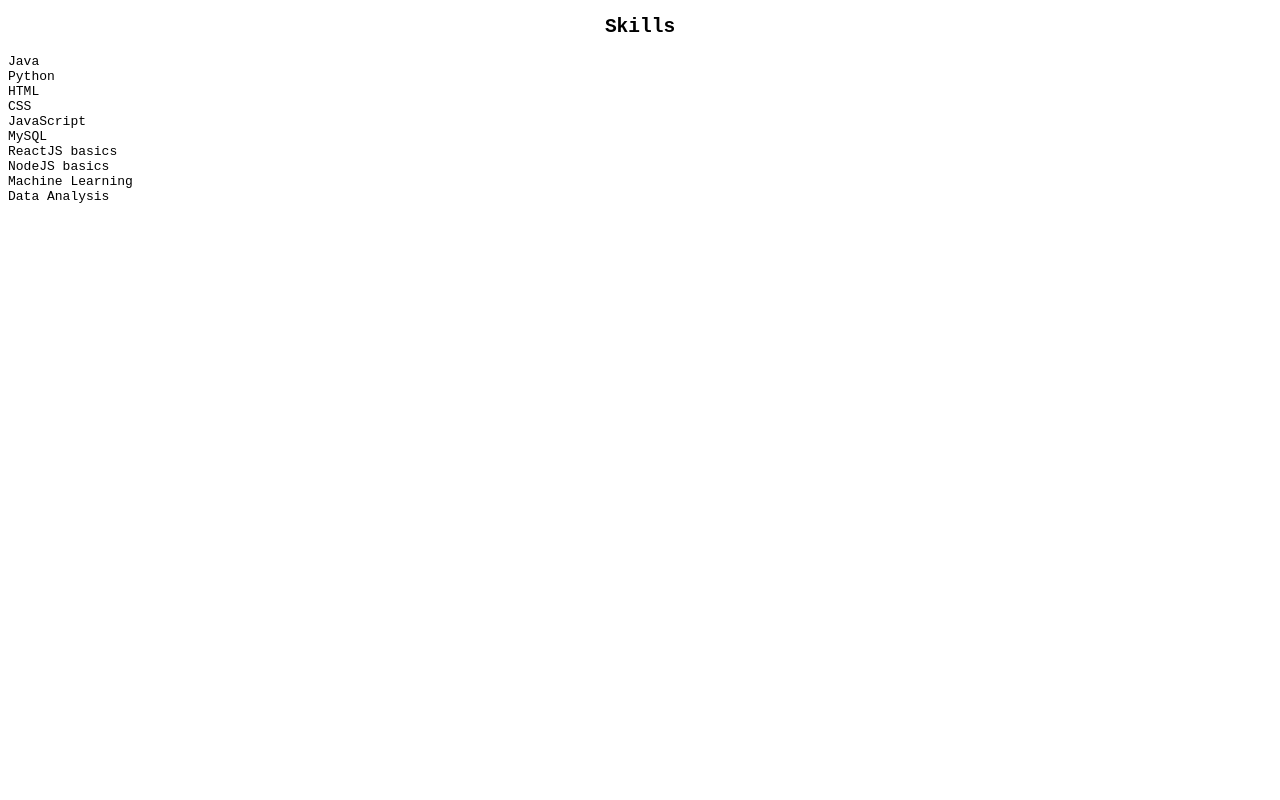
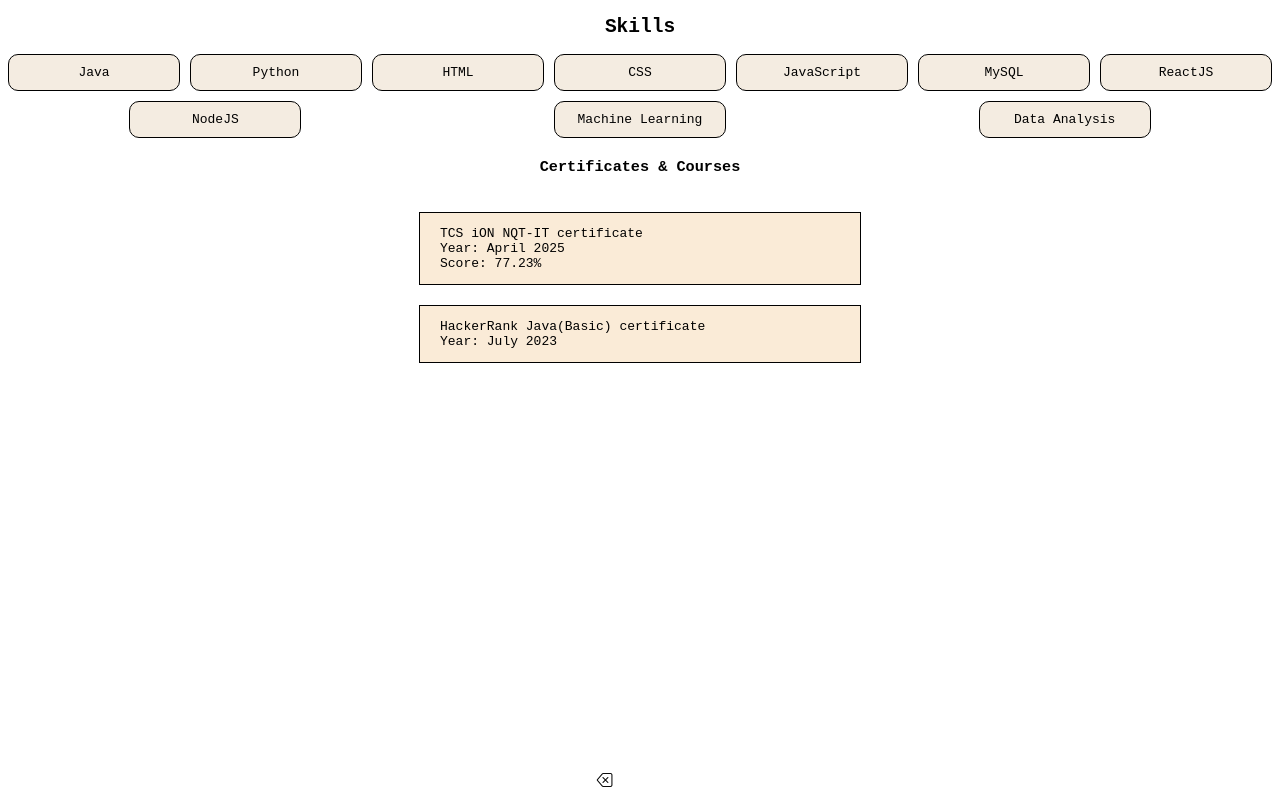
Before and after one commit to anushree1125/Personal-Website, a plain HTML site: page Pages/skills.html in a window 1280 px wide. Drawn offline with nearby package versions, Linux system fonts and the light colour scheme.

Commit message:
added skills page and changed stylesheet

```diff
--- a/Pages/skills.html
+++ b/Pages/skills.html
@@ -5,6 +5,11 @@
     <meta name="viewport" content="width=device-width, initial-scale=1.0" />
     <title>Skills</title>
     <link rel="stylesheet" href="../stylesheets/skills.css" />
+    <link rel="stylesheet" href="../stylesheets/backBtn.css" />
+    <link
+      rel="stylesheet"
+      href="https://cdn.jsdelivr.net/npm/bootstrap-icons@1.13.1/font/bootstrap-icons.min.css"
+    />
   </head>
   <body>
     <h2>Skills</h2>
@@ -15,10 +20,30 @@
       <div class="card">CSS</div>
       <div class="card">JavaScript</div>
       <div class="card">MySQL</div>
-      <div class="card">ReactJS basics</div>
-      <div class="card">NodeJS basics</div>
+      <div class="card">ReactJS</div>
+      <div class="card">NodeJS</div>
       <div class="card">Machine Learning</div>
       <div class="card">Data Analysis</div>
     </div>
+
+    <div class="main">
+      <div class="courseContainer">
+        <h3 style="text-align: center; margin-top: 20px">
+          Certificates & Courses
+        </h3>
+        <div class="courseCard">
+          <p>
+            TCS iON NQT-IT certificate<br />Year: April 2025 <br />
+            Score: 77.23%
+          </p>
+        </div>
+        <div class="courseCard">
+          <p>HackerRank Java(Basic) certificate<br />Year: July 2023</p>
+        </div>
+      </div>
+    </div>
+    <footer class="footer">
+      <a href="../index.html"><i class="bi bi-backspace"></i></a>
+    </footer>
   </body>
 </html>
--- a/home.css
+++ b/home.css
@@ -12,6 +12,7 @@ html {
 a {
   color: inherit;
   text-decoration: none;
+  margin-left: 10px;
 }
 a:visited {
   color: inherit;
@@ -48,11 +49,16 @@ img {
   color: black;
 }
 .footer {
-  width: 100%;
+  /* width: 100%;
   display: flex;
   justify-content: center;
-  gap: 40px;
+  gap: 40px; */
+  position: fixed;
+  bottom: 0;
+  margin-left: 46%;
+  margin-bottom: 10px;
 }
+
 i:hover {
   border-bottom: 2px solid black;
   cursor: pointer;
--- a/stylesheets/about.css
+++ b/stylesheets/about.css
@@ -20,10 +20,6 @@ h4 {
 }
 .accordion {
   width: 100%;
-  /* max-width: 700px; */
-  /* background: rgb(255, 255, 255); */
-  /* border-radius: 8px; */
-  /* box-shadow: 0 8px 24px rgba(0, 0, 0, 0.1); */
   overflow: hidden;
   display: flex;
   flex-direction: column;
@@ -38,7 +34,6 @@ h4 {
   padding: 1rem 1.5rem;
   font-weight: 600;
   background: #161717;
-  /* background: #000000; */
   color: white;
   cursor: pointer;
   user-select: none;
--- /dev/null
+++ b/stylesheets/backBtn.css
@@ -0,0 +1,23 @@
+.footer {
+  position: fixed;
+  bottom: 0;
+  margin-left: 46%;
+  margin-bottom: 10px;
+}
+i:hover {
+  /* border: 2px solid black; */
+  cursor: pointer;
+}
+i {
+  width: 300px;
+}
+a {
+  color: inherit;
+  align-self: flex-end;
+}
+a:visited {
+  color: inherit;
+}
+a:hover {
+  color: #d81e1e;
+}
--- /dev/null
+++ b/stylesheets/contact.css
@@ -0,0 +1,10 @@
+html {
+  margin: 0;
+  padding: 0;
+  box-sizing: border-box;
+  font-family: monospace;
+  background-color: white;
+}
+h2 {
+  text-align: center;
+}
--- a/stylesheets/skills.css
+++ b/stylesheets/skills.css
@@ -4,7 +4,72 @@ html {
   box-sizing: border-box;
   font-family: monospace;
   background-color: white;
+  overflow: hidden;
 }
 h2 {
   text-align: center;
 }
+
+.container {
+  display: flex;
+  flex-direction: row;
+  flex-wrap: wrap;
+  gap: 10px;
+  justify-content: space-around;
+  align-items: center;
+}
+.card {
+  padding: 10px 10px;
+  width: 150px;
+  /* color: rgb(0, 0, 0); */
+  border: 1px solid rgb(0, 0, 0);
+  border-radius: 10px;
+  text-align: center;
+  color: rgb(0, 0, 0);
+  /* background-color: rgb(255, 255, 255); */
+  background-color: rgb(244, 236, 225);
+}
+.main {
+  width: 100%;
+  display: flex;
+  justify-content: center;
+  align-items: center;
+  /* height: 50vh; */
+}
+.courseContainer {
+  width: 400px;
+  display: flex;
+  flex-direction: column;
+  justify-content: center;
+  align-items: center;
+  gap: 20px;
+}
+.courseCard {
+  border: 1px solid black;
+  text-align: left;
+  /* width: fit-content; */
+  width: 100%;
+  padding-left: 20px;
+  padding-right: 20px;
+  background-color: antiquewhite;
+}
+
+@media only screen and (max-width: 600px) {
+  .container {
+    /* justify-content: flex-start; */
+    gap: 5px;
+  }
+  .card {
+    padding: 10px 10px;
+    width: fit-content;
+    color: rgb(0, 0, 0);
+    border: 1px solid black;
+    border-radius: 10px;
+    text-align: center;
+  }
+  .courseContainer {
+    width: 200px;
+
+    gap: 10px;
+  }
+}
```
Also changed, not shown: Pages/about.html (+8 -0 lines), Pages/contact.html (+21 -0 lines), index.html (+8 -2 lines).
